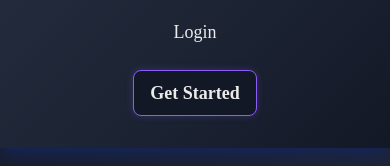
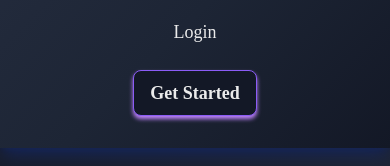
Before and after one commit to Wareesha381/xillHUB, a React (Vite) app in the folder MyApp/: page / in a window 390 px wide. Both pictures are taken after a click on the button "Toggle menu". Shown: the part 188-354 px from the top of the page. Built offline with nearby package versions, Linux system fonts and the light colour scheme.

Commit message:
Add Animations in button

```diff
--- a/MyApp/src/components/navBar.jsx
+++ b/MyApp/src/components/navBar.jsx
@@ -1,10 +1,8 @@
 import { useInsertionEffect, useState } from "react";
 import { motion } from "framer-motion";
 import { Icon } from "@iconify/react";
-
 function NavBar() {
   const [isOpen, setIsOpen] = useState(false);
-  const [insertButtonContent, setButtonContent] = useState(false);
   return (
     <div>
       <div className="flex px-4 sm:px-6 md:px-10 py-5 fixed shadow-lg shadow-blue-950 w-full justify-between text-lg bg-[linear-gradient(135deg,#252D3F_0%,#1d2535_50%,#131826_100%)] text-[#ebebeb] font-[intel] h-[90px] z-50">
@@ -17,8 +15,8 @@ function NavBar() {
         </div>
 
         <div className="hidden lg:flex lg:items-center">
-          <a
-            href="#"
+          <motion.a
+            href="#how-it-works"
             id="navbar-link"
             className="relative
     inline-block
@@ -36,9 +34,13 @@ function NavBar() {
     after:duration-300
     hover:after:w-full
   "
+            onClick={(e) => {
+              e.defaultPrevented;
+              window.scroll = "smooth";
+            }}
           >
             How it works
-          </a>
+          </motion.a>
           <a
             href="#"
             className="relative
@@ -102,11 +104,11 @@ function NavBar() {
             onMouseEnter={() => setButtonContent(true)}
             onMouseLeave={() => setButtonContent(false)}
             whileHover={{
-              scale: 1.05,
+              scale: 1,
               boxShadow: "0 0 30px rgba(34, 211, 238, 0.5)",
               borderColor: "#22D3EE",
               backgroundColor: "#1A2030",
-              transition: { duration: 0.2 },
+              transition: { duration: 0.7 },
             }}
             whileTap={{
               scale: 0.95,
@@ -119,19 +121,7 @@ function NavBar() {
             }}
             onClick={() => setIsOpen(false)}
           >
-            {insertButtonContent ? (
-              <>
-                Get Started
-                <Icon
-                  icon="solar:arrow-right-bold"
-                  width="24"
-                  height="24"
-                  className="inline ml-[5px]"
-                />
-              </>
-            ) : (
-              "Get Started"
-            )}
+            Get Started
           </motion.button>
         </div>
 
@@ -171,10 +161,13 @@ function NavBar() {
         >
           <div className="flex flex-col items-center gap-6 px-4">
             <a
-              href="#"
+              href="#how-it-works"
               id="navbar-link"
               className="text-[#EBEBEB] hover:text-[#8B5CF6] transition-colors duration-300"
-              onClick={() => setIsOpen(false)}
+              onClick={() => {
+                setIsOpen(false);
+                window.scroll = "smooth";
+              }}
             >
               How it works
             </a>
@@ -210,14 +203,8 @@ function NavBar() {
               hover:shadow-[0_0_7px_rgba(34,211,238,0.35)]
                max-w-[200px]
             "
-              onMouseEnter={() => setButtonContent(true)}
-              onMouseLeave={() => setButtonContent(false)}
-              whileHover={{
-                scale: 1.05,
-                boxShadow: "0 0 30px rgba(34, 211, 238, 0.5)",
-                borderColor: "#22D3EE",
-                backgroundColor: "#1A2030",
-                transition: { duration: 0.2 },
+              initial={{
+                boxShadow: "0px 3px 4px #c084fc",
               }}
               whileTap={{
                 scale: 0.95,
@@ -230,19 +217,7 @@ function NavBar() {
               }}
               onClick={() => setIsOpen(false)}
             >
-              {insertButtonContent ? (
-                <>
-                  Get Started
-                  <Icon
-                    icon="solar:arrow-right-bold"
-                    width="24"
-                    height="24"
-                    className="inline ml-[5px]"
-                  />
-                </>
-              ) : (
-                "Get Started"
-              )}
+              Get Started
             </motion.button>
           </div>
         </div>
```
